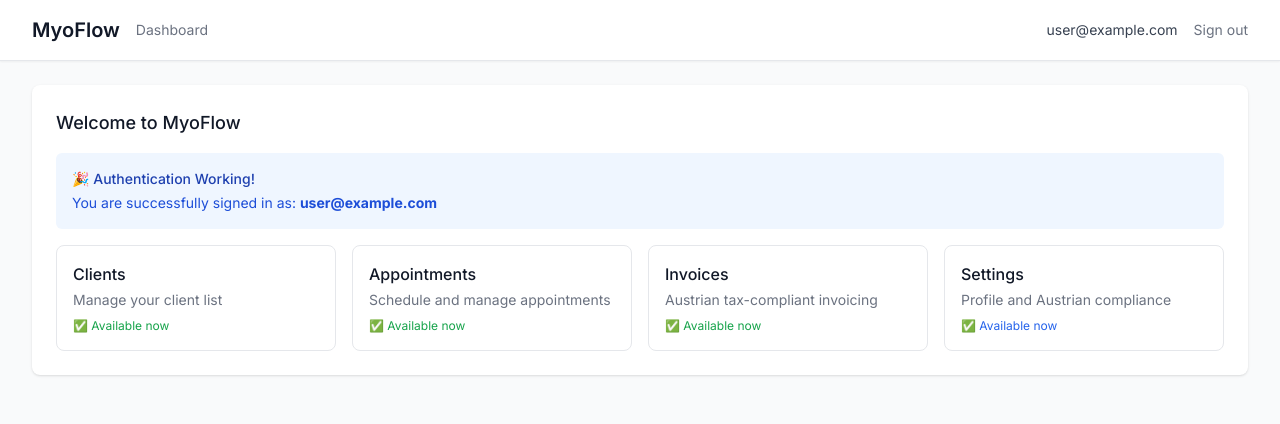
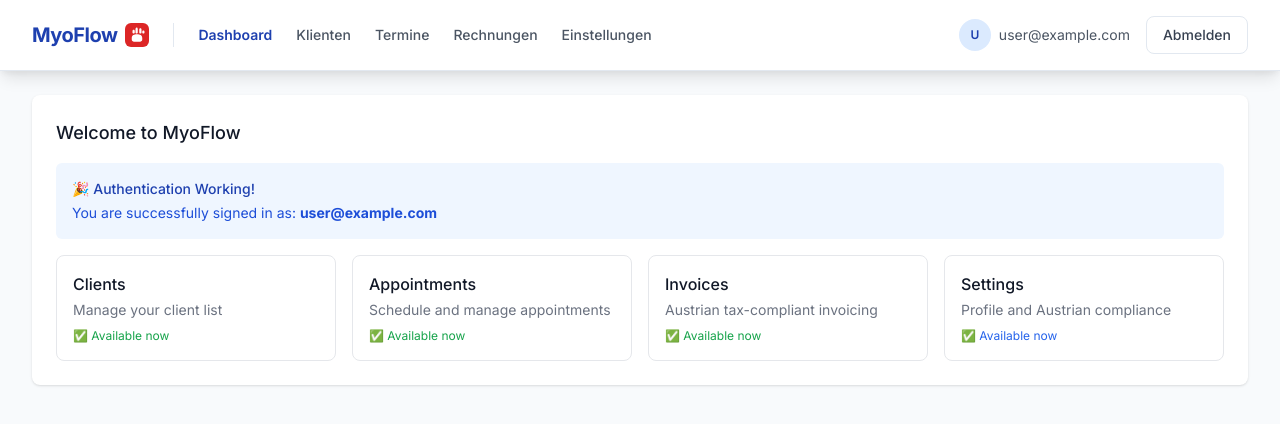
Before and after one commit to Holodeck23/MyoFlow, a Next.js app in the folder apps/web/: page /dashboard in a window 1280 px wide. Shown: the top 424 px of the page. Built offline with nearby package versions, Linux system fonts and the light colour scheme; no server answers; sample sign-in values are in the browser's storage.

Commit message:
feat(web): unify dashboard navigation

```diff
--- /dev/null
+++ b/apps/web/app/components/DashboardNav.tsx
@@ -0,0 +1,69 @@
+'use client'
+
+import Link from 'next/link'
+import { useSession } from 'next-auth/react'
+import { Logo } from '@/components/ui/Logo'
+
+interface DashboardNavProps {
+  active: 'dashboard' | 'clients' | 'appointments' | 'invoices' | 'settings'
+  children?: React.ReactNode
+}
+
+export function DashboardNav({ active, children }: DashboardNavProps) {
+  const { data: session } = useSession()
+
+  const navItems = [
+    { href: '/dashboard', label: 'Dashboard', key: 'dashboard' },
+    { href: '/dashboard/clients', label: 'Klienten', key: 'clients' },
+    { href: '/dashboard/appointments', label: 'Termine', key: 'appointments' },
+    { href: '/dashboard/invoices', label: 'Rechnungen', key: 'invoices' },
+    { href: '/dashboard/settings', label: 'Einstellungen', key: 'settings' },
+  ] as const
+
+  return (
+    <nav className="bg-white shadow-professional border-b border-border">
+      <div className="max-w-7xl mx-auto px-4 sm:px-6 lg:px-8">
+        <div className="flex justify-between items-center py-4">
+          <div className="flex items-center space-x-6">
+            <Link href="/dashboard" className="hover:opacity-80 transition-professional">
+              <Logo size="sm" />
+            </Link>
+            <div className="h-6 w-px bg-border" />
+            <div className="flex space-x-6">
+              {navItems.map((item) => (
+                item.key === active ? (
+                  <span
+                    key={item.key}
+                    className="text-medical-blue font-semibold text-sm"
+                  >
+                    {item.label}
+                  </span>
+                ) : (
+                  <Link
+                    key={item.key}
+                    href={item.href}
+                    className="text-neutral-gray-600 hover:text-medical-blue font-medium text-sm transition-professional"
+                  >
+                    {item.label}
+                  </Link>
+                )
+              ))}
+            </div>
+          </div>
+
+          <div className="flex items-center space-x-4">
+            <div className="flex items-center space-x-2 text-sm text-neutral-gray-600">
+              <div className="w-8 h-8 bg-medical-blue-100 rounded-full flex items-center justify-center">
+                <span className="text-medical-blue font-semibold text-xs">
+                  {session?.user?.email?.charAt(0).toUpperCase()}
+                </span>
+              </div>
+              <span className="hidden sm:block">{session?.user?.email}</span>
+            </div>
+            {children}
+          </div>
+        </div>
+      </div>
+    </nav>
+  )
+}
--- a/apps/web/app/dashboard/appointments/page.tsx
+++ b/apps/web/app/dashboard/appointments/page.tsx
@@ -4,6 +4,7 @@ import { useSession } from 'next-auth/react'
 import { useRouter } from 'next/navigation'
 import { useEffect, useState } from 'react'
 import Link from 'next/link'
+import { DashboardNav } from '@/app/components/DashboardNav'
 
 interface Appointment {
   id: string
@@ -118,24 +119,8 @@ export default function AppointmentsPage() {
   }
 
   return (
-    <div className="min-h-screen bg-gray-50">
-      <nav className="bg-white shadow-sm border-b">
-        <div className="max-w-7xl mx-auto px-4 sm:px-6 lg:px-8">
-          <div className="flex justify-between items-center py-4">
-            <div className="flex items-center space-x-4">
-              <Link href="/dashboard" className="text-xl font-semibold text-gray-900 hover:text-blue-600">
-                MyoFlow
-              </Link>
-              <span className="text-sm text-gray-500">/ Appointments</span>
-            </div>
-            <div className="flex items-center space-x-4">
-              <span className="text-sm text-gray-700">
-                {session.user?.email}
-              </span>
-            </div>
-          </div>
-        </div>
-      </nav>
+    <div className="min-h-screen bg-background">
+      <DashboardNav active="appointments" />
 
       <main className="max-w-7xl mx-auto py-6 px-4 sm:px-6 lg:px-8">
         <div className="bg-white rounded-lg shadow">
--- a/apps/web/app/dashboard/clients/page.tsx
+++ b/apps/web/app/dashboard/clients/page.tsx
@@ -4,9 +4,9 @@ import { useState, useEffect } from 'react'
 import { useSession } from 'next-auth/react'
 import { useRouter } from 'next/navigation'
 import Link from 'next/link'
-import { Logo } from '@/components/ui/Logo'
 import { Button } from '@/components/ui/Button'
 import { Input } from '@/components/ui/Input'
+import { DashboardNav } from '@/app/components/DashboardNav'
 import { Card, CardContent, CardHeader, CardTitle } from '@/components/ui/Card'
 import { Badge, EncryptionBadge } from '@/components/ui/Badge'
 import { formatAustrianPhoneNumber, formatAustrianDate } from '@/lib/austrian-formatting'
@@ -99,47 +99,11 @@ export default function ClientsPage() {
 
   return (
     <div className="min-h-screen bg-background">
-      {/* Professional MyoFlow Navigation */}
-      <nav className="bg-white shadow-professional border-b border-border">
-        <div className="max-w-7xl mx-auto px-4 sm:px-6 lg:px-8">
-          <div className="flex justify-between items-center py-4">
-            <div className="flex items-center space-x-6">
-              <Link href="/dashboard" className="hover:opacity-80 transition-professional">
-                <Logo size="sm" />
-              </Link>
-              <div className="h-6 w-px bg-border"></div>
-              <nav className="flex space-x-6">
-                <Link
-                  href="/dashboard"
-                  className="text-neutral-gray-600 hover:text-medical-blue font-medium text-sm transition-professional"
-                >
-                  Dashboard
-                </Link>
-                <span className="text-medical-blue font-semibold text-sm">
-                  Klienten
-                </span>
-              </nav>
-            </div>
-
-            <div className="flex items-center space-x-4">
-              <div className="flex items-center space-x-2 text-sm text-neutral-gray-600">
-                <div className="w-8 h-8 bg-medical-blue-100 rounded-full flex items-center justify-center">
-                  <span className="text-medical-blue font-semibold text-xs">
-                    {session.user?.email?.charAt(0).toUpperCase()}
-                  </span>
-                </div>
-                <span className="hidden sm:block">{session.user?.email}</span>
-              </div>
-
-              <Button asChild>
-                <Link href="/dashboard/clients/new">
-                  Neuen Klienten hinzufügen
-                </Link>
-              </Button>
-            </div>
-          </div>
-        </div>
-      </nav>
+      <DashboardNav active="clients">
+        <Button asChild>
+          <Link href="/dashboard/clients/new">Neuen Klienten hinzufügen</Link>
+        </Button>
+      </DashboardNav>
 
       {/* Professional Main Content */}
       <main className="max-w-7xl mx-auto py-8 px-4 sm:px-6 lg:px-8">
--- a/apps/web/app/dashboard/invoices/page.tsx
+++ b/apps/web/app/dashboard/invoices/page.tsx
@@ -4,6 +4,7 @@ import { useSession } from 'next-auth/react'
 import { useRouter } from 'next/navigation'
 import { useEffect, useState } from 'react'
 import Link from 'next/link'
+import { DashboardNav } from '@/app/components/DashboardNav'
 
 interface Invoice {
   id: string
@@ -103,24 +104,8 @@ export default function InvoicesPage() {
   }
 
   return (
-    <div className="min-h-screen bg-gray-50">
-      <nav className="bg-white shadow-sm border-b">
-        <div className="max-w-7xl mx-auto px-4 sm:px-6 lg:px-8">
-          <div className="flex justify-between items-center py-4">
-            <div className="flex items-center space-x-4">
-              <Link href="/dashboard" className="text-xl font-semibold text-gray-900 hover:text-blue-600">
-                MyoFlow
-              </Link>
-              <span className="text-sm text-gray-500">/ Invoices</span>
-            </div>
-            <div className="flex items-center space-x-4">
-              <span className="text-sm text-gray-700">
-                {session.user?.email}
-              </span>
-            </div>
-          </div>
-        </div>
-      </nav>
+    <div className="min-h-screen bg-background">
+      <DashboardNav active="invoices" />
 
       <main className="max-w-7xl mx-auto py-6 px-4 sm:px-6 lg:px-8">
         <div className="bg-white rounded-lg shadow">
--- a/apps/web/app/dashboard/page.tsx
+++ b/apps/web/app/dashboard/page.tsx
@@ -4,6 +4,8 @@ import { useSession, signOut } from 'next-auth/react'
 import { useRouter } from 'next/navigation'
 import { useEffect } from 'react'
 import Link from 'next/link'
+import { Button } from '@/components/ui/Button'
+import { DashboardNav } from '@/app/components/DashboardNav'
 
 export default function Dashboard() {
   const { data: session, status } = useSession()
@@ -28,28 +30,15 @@ export default function Dashboard() {
   }
 
   return (
-    <div className="min-h-screen bg-gray-50">
-      <nav className="bg-white shadow-sm border-b">
-        <div className="max-w-7xl mx-auto px-4 sm:px-6 lg:px-8">
-          <div className="flex justify-between items-center py-4">
-            <div className="flex items-center space-x-4">
-              <h1 className="text-xl font-semibold text-gray-900">MyoFlow</h1>
-              <span className="text-sm text-gray-500">Dashboard</span>
-            </div>
-            <div className="flex items-center space-x-4">
-              <span className="text-sm text-gray-700">
-                {session.user?.email}
-              </span>
-              <button
-                onClick={() => signOut({ callbackUrl: '/' })}
-                className="text-sm text-gray-500 hover:text-gray-700"
-              >
-                Sign out
-              </button>
-            </div>
-          </div>
-        </div>
-      </nav>
+    <div className="min-h-screen bg-background">
+      <DashboardNav active="dashboard">
+        <Button
+          variant="outline"
+          onClick={() => signOut({ callbackUrl: '/' })}
+        >
+          Abmelden
+        </Button>
+      </DashboardNav>
 
       <main className="max-w-7xl mx-auto py-6 px-4 sm:px-6 lg:px-8">
         <div className="bg-white rounded-lg shadow p-6">
--- a/apps/web/app/dashboard/settings/page.tsx
+++ b/apps/web/app/dashboard/settings/page.tsx
@@ -6,6 +6,7 @@ import { useEffect, useState } from 'react'
 import Link from 'next/link'
 import ServiceRateManager from '@/app/components/ServiceRateManager'
 import CSVExportManager from '@/app/components/CSVExportManager'
+import { DashboardNav } from '@/app/components/DashboardNav'
 
 interface TherapistProfile {
   id: string
@@ -92,30 +93,8 @@ export default function SettingsPage() {
   }
 
   return (
-    <div className="min-h-screen bg-gray-50">
-      <nav className="bg-white shadow-sm border-b">
-        <div className="max-w-7xl mx-auto px-4 sm:px-6 lg:px-8">
-          <div className="flex justify-between items-center py-4">
-            <div className="flex items-center space-x-4">
-              <Link href="/dashboard" className="text-xl font-semibold text-gray-900 hover:text-blue-600">
-                MyoFlow
-              </Link>
-              <span className="text-sm text-gray-500">Settings</span>
-            </div>
-            <div className="flex items-center space-x-4">
-              <span className="text-sm text-gray-700">
-                {session.user?.email}
-              </span>
-              <Link
-                href="/dashboard"
-                className="text-sm text-blue-600 hover:text-blue-700"
-              >
-                Back to Dashboard
-              </Link>
-            </div>
-          </div>
-        </div>
-      </nav>
+    <div className="min-h-screen bg-background">
+      <DashboardNav active="settings" />
 
       <main className="max-w-7xl mx-auto py-6 px-4 sm:px-6 lg:px-8">
         <div className="bg-white rounded-lg shadow">
```
